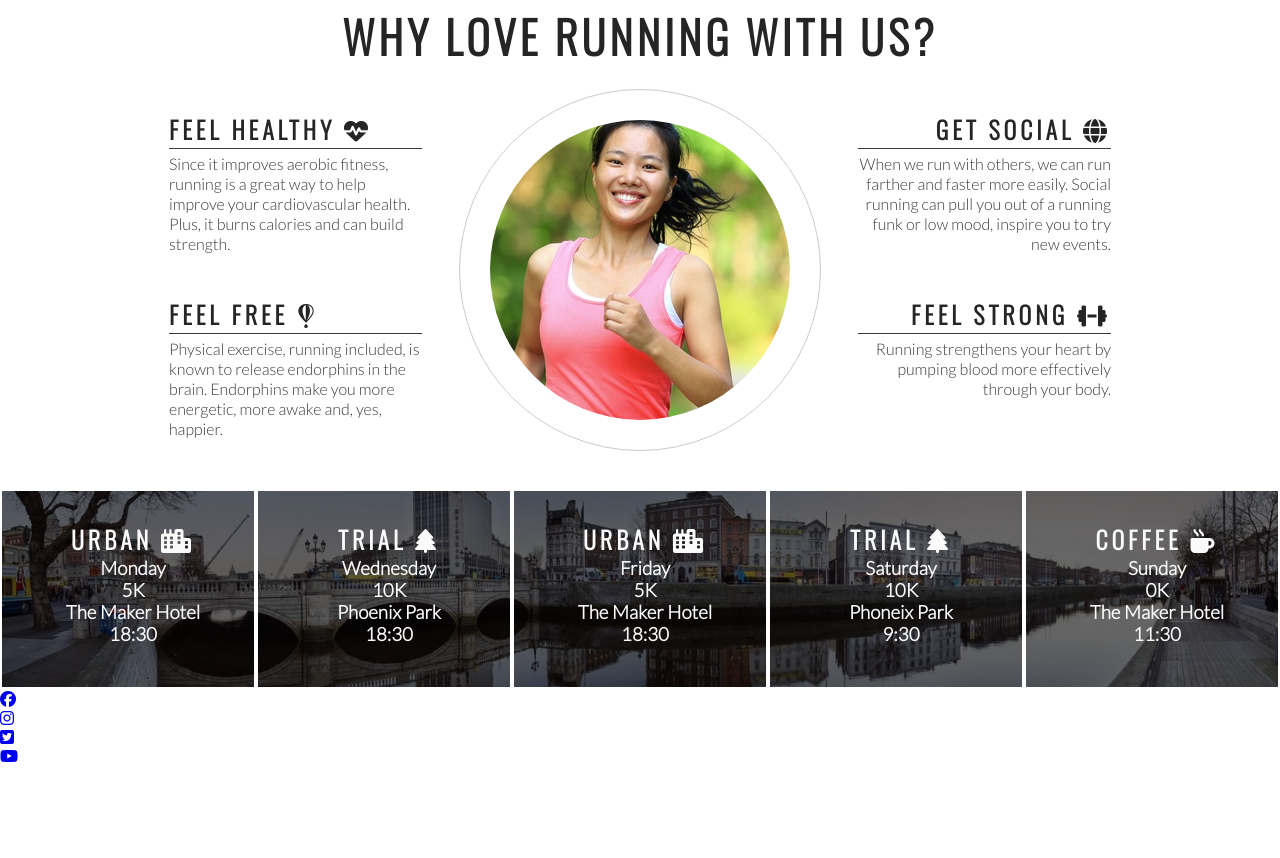
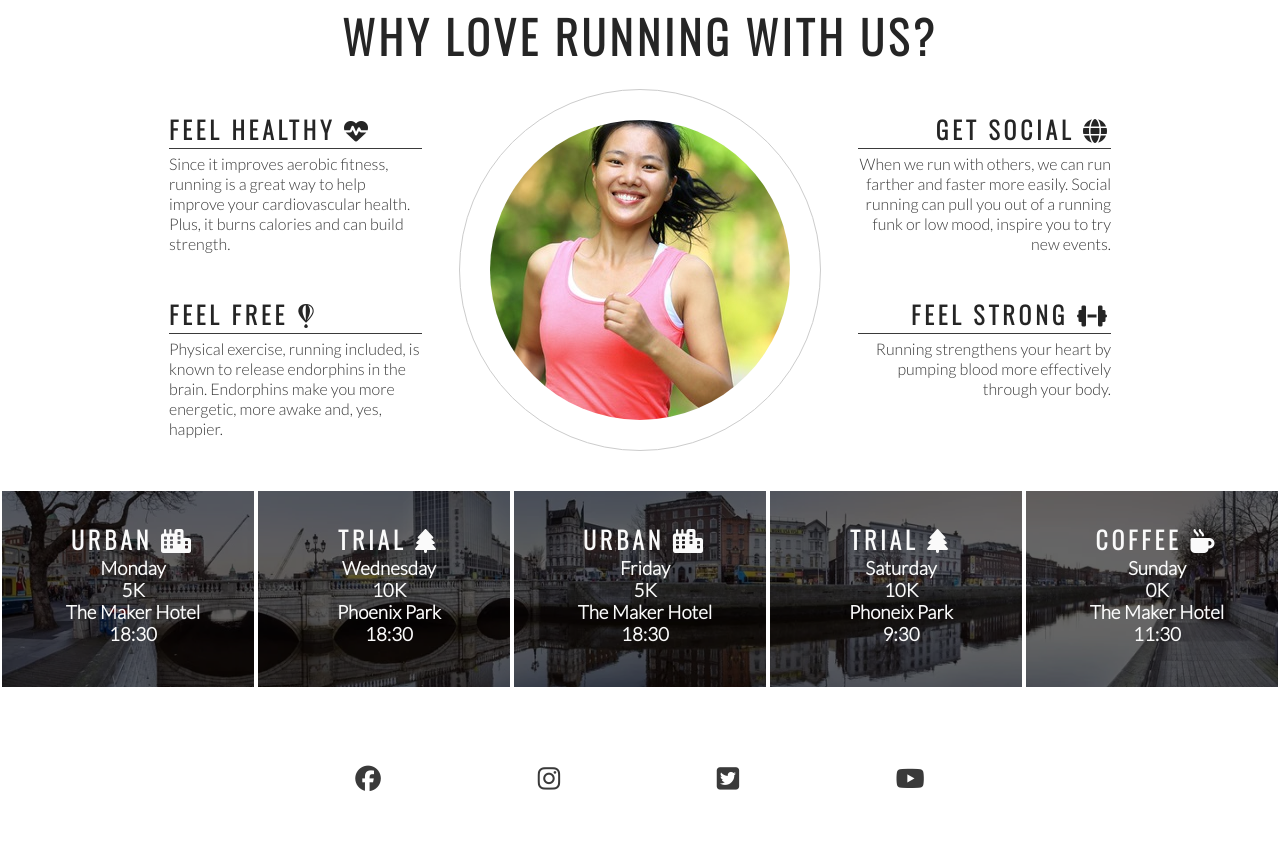
Before and after one commit to michcrown/love-running, a plain HTML site: page index.html in a window 1280 px wide. Shown: the part 687-1545 px from the top of the page. Before the commit the page ends 1452 px from the top, so only its background shows below. Drawn offline with nearby package versions, Linux system fonts and the light colour scheme.

Commit message:
added styling to footer

```diff
--- a/assets/css/style.css
+++ b/assets/css/style.css
@@ -212,5 +212,27 @@ hr {
 
 }
 #times h2 {
-    color: #fafafa
+    color: #fafafa;
 }
+
+/* footer */
+
+footer{
+    height: 150px;
+}
+
+.social-networks {
+    text-align: center;
+
+}
+
+.social-networks > li {
+    display: inline;
+}
+
+.social-networks i {
+    font-size: 160%;
+    margin: 1%;
+    padding: 5%;
+    color:#3a3a3a
+}
--- a/index.html
+++ b/index.html
@@ -114,7 +114,7 @@
         </div>
     </section>
     <footer>
-        <ul>
+        <ul class="social-networks">
             <li>
                 <a href="https://facebook.com" target="_blank" rel="noopener"
                 aria-label="Visit our Facebook page. (Opens in a new tab)"><i class="fa-brands fa-facebook"></i></a>
```
